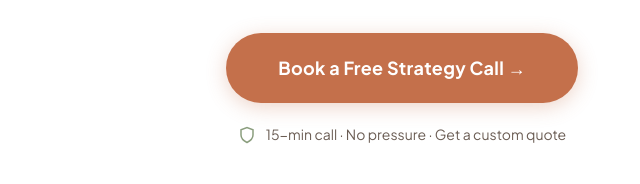
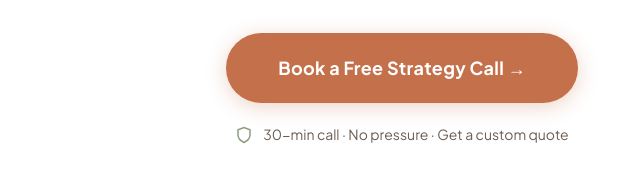
Before and after one commit to wlarkam/landingpage, a plain HTML site: page index.html in a window 1280 px wide. Shown: the part 6940-7124 px from the top of the page, 238-878 px from the left. Drawn offline with Linux system fonts and the light colour scheme.

Commit message:
Add files via upload

```diff
--- a/index.html
+++ b/index.html
@@ -1770,7 +1770,7 @@
 
         <div class="offer-guarantee">
           <svg viewBox="0 0 24 24"><path d="M12 22s8-4 8-10V5l-8-3-8 3v7c0 6 8 10 8 10z"/></svg>
-          <span>15-min call · No pressure · Get a custom quote</span>
+          <span>30-min call · No pressure · Get a custom quote</span>
         </div>
 
         <div class="offer-or-free">
```
